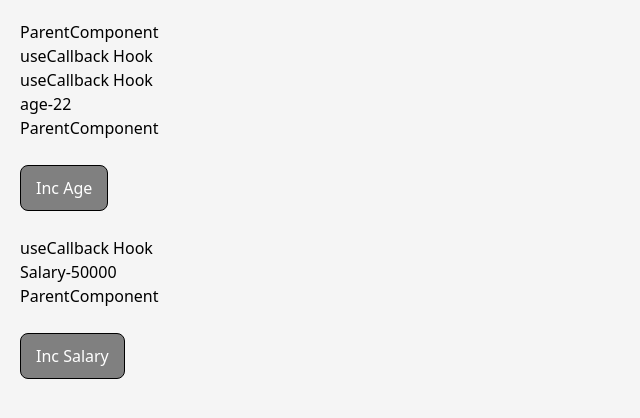
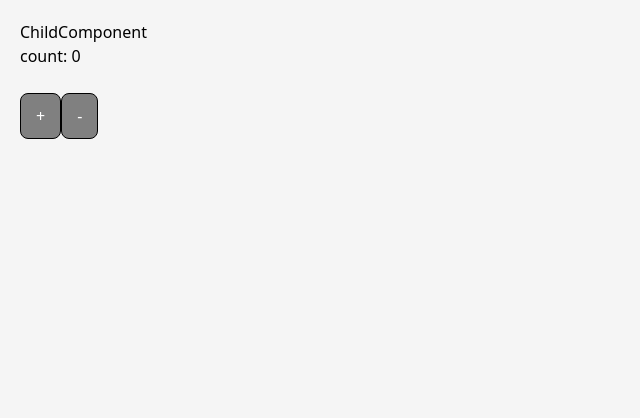
Before and after one commit to Omid-Sargazi/react-project, a React (Create React App) app: page / in a window 1280 px wide. Shown: the top 418 px of the page, without its empty margins (0-640 px from the left). Built offline with nearby package versions, Linux system fonts and the light colour scheme.

Commit message:
memo hook for preventing rendering in child component

```diff
--- a/src/App.js
+++ b/src/App.js
@@ -99,7 +99,8 @@ import ComponentC from "./Components/ComponentC";
 import ComponentA from "./Components/ComponentA";
 import DataFetching from "./Components/DataFetching";
 import DataFetchingTwo from "./Components/DataFetchingTwo";
-import ParentComponent from "./Components/ParentComponent";
+// import ParentComponent from "./Components/ParentComponent";
+import ParentComponent from "./Components/UseMemo/ParentComponent";
 import { useReducer } from "react";
 
 export const UserContext = React.createContext();
@@ -171,6 +172,7 @@ const App = () => {
       <br />
       <hr />
       <DataFetchingTwo /> */}
+      {/* <ParentComponent /> */}
       <ParentComponent />
     </div>
   );
--- /dev/null
+++ b/src/Components/UseMemo/ChildComponent.js
@@ -0,0 +1,11 @@
+import { memo, React } from "react";
+const ChildComponent = ({ value }) => {
+  console.log(`render child component`);
+  return (
+    <>
+      <h1>ChildComponent</h1>
+      <div>count: {value}</div>
+    </>
+  );
+};
+export default memo(ChildComponent);
--- /dev/null
+++ b/src/Components/UseMemo/ParentComponent.js
@@ -0,0 +1,17 @@
+import { memo, useState } from "react";
+import ChildComponent from "./ChildComponent";
+const ParentComponent = () => {
+  const [count, setCount] = useState(0);
+  console.log(`render parent component`);
+
+  return (
+    <>
+      <h1>
+        <ChildComponent value={count} />
+        <button onClick={() => setCount(count + 1)}>+</button>
+        <button onClick={() => setCount(count - 1)}>-</button>
+      </h1>
+    </>
+  );
+};
+export default ParentComponent;
```
